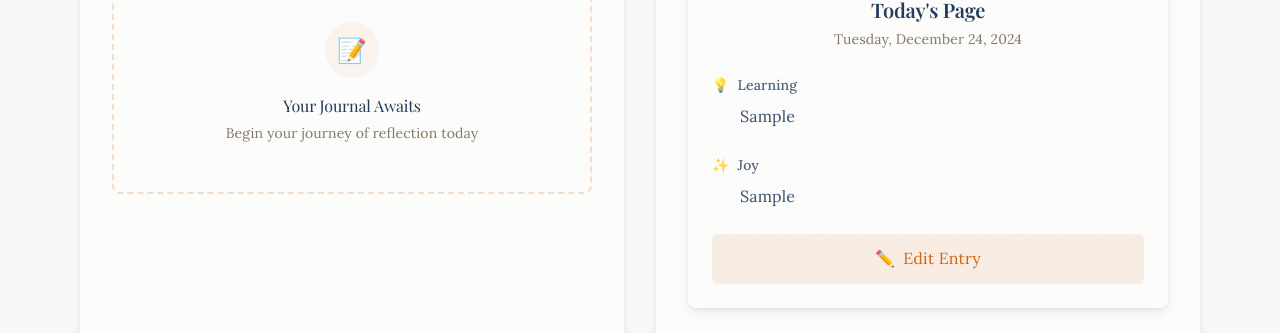
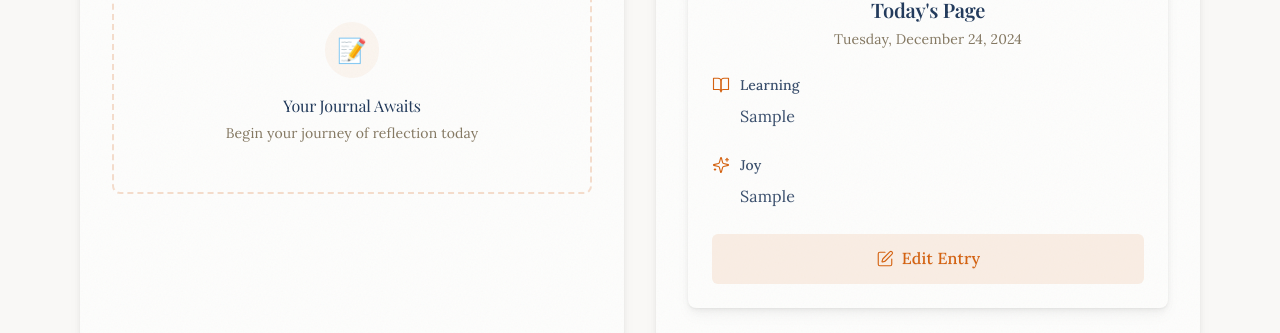
Before and after one commit to morhendos/quick-journal-app, a Next.js app: page / in a window 1280 px wide. Both pictures are taken after typing "Sample", "Sample" into the empty fields and a click on the button "Save Entry". Shown: the part 358-691 px from the top of the page. Built offline with nearby package versions, Linux system fonts and the light colour scheme.

Commit message:
refactor: replace emoji icons with Lucide icons and update styling

```diff
--- a/src/components/journal/EntryDisplay.tsx
+++ b/src/components/journal/EntryDisplay.tsx
@@ -1,4 +1,5 @@
 import { JournalEntryDisplayProps } from '@/types/journal';
+import { BookOpen, Sparkles, Edit } from 'lucide-react';
 
 export function EntryDisplay({ entry, isToday, onEdit }: JournalEntryDisplayProps) {
   return (
@@ -9,19 +10,27 @@ export function EntryDisplay({ entry, isToday, onEdit }: JournalEntryDisplayProp
       <EntryHeader date={entry.date} isToday={isToday} />
 
       <div className="space-y-6 my-6">
-        <Section title="Learning" icon="💡" content={entry.learning} />
-        <Section title="Joy" icon="✨" content={entry.enjoyment} />
+        <Section
+          title="Learning"
+          icon={<BookOpen size={18} className="text-accent" strokeWidth={1.5} />}
+          content={entry.learning}
+        />
+        <Section
+          title="Joy"
+          icon={<Sparkles size={18} className="text-accent" strokeWidth={1.5} />}
+          content={entry.enjoyment}
+        />
       </div>
 
       {isToday && onEdit && (
         <button
           onClick={onEdit}
-          className="w-full bg-accent/10 text-accent hover:bg-accent/20
+          className="w-full bg-accent/10 text-accent hover:bg-accent/15
             py-3 px-6 rounded-md transition-all duration-200
-            flex items-center justify-center gap-2 group journal-text"
+            flex items-center justify-center gap-2 group journal-text journal-button"
         >
-          <span className="group-hover:scale-105 transition-transform">✏️</span>
-          Edit Entry
+          <Edit size={18} className="group-hover:scale-105 transition-transform" strokeWidth={1.5} />
+          <span>Edit Entry</span>
         </button>
       )}
     </div>
@@ -49,11 +58,11 @@ function EntryHeader({ date, isToday }: { date: string; isToday?: boolean }) {
   );
 }
 
-function Section({ title, icon, content }: { title: string; icon: string; content: string }) {
+function Section({ title, icon, content }: { title: string; icon: React.ReactNode; content: string }) {
   return (
     <div className="space-y-2">
-      <h4 className="flex items-center gap-2 text-sm font-medium text-ink/80 journal-text transition-colors">
-        <span>{icon}</span>
+      <h4 className="flex items-center gap-2.5 text-sm font-medium text-ink/90 journal-text transition-colors">
+        {icon}
         {title}
       </h4>
       <p className="text-ink/90 whitespace-pre-wrap pl-7 journal-text leading-relaxed transition-colors">
```
